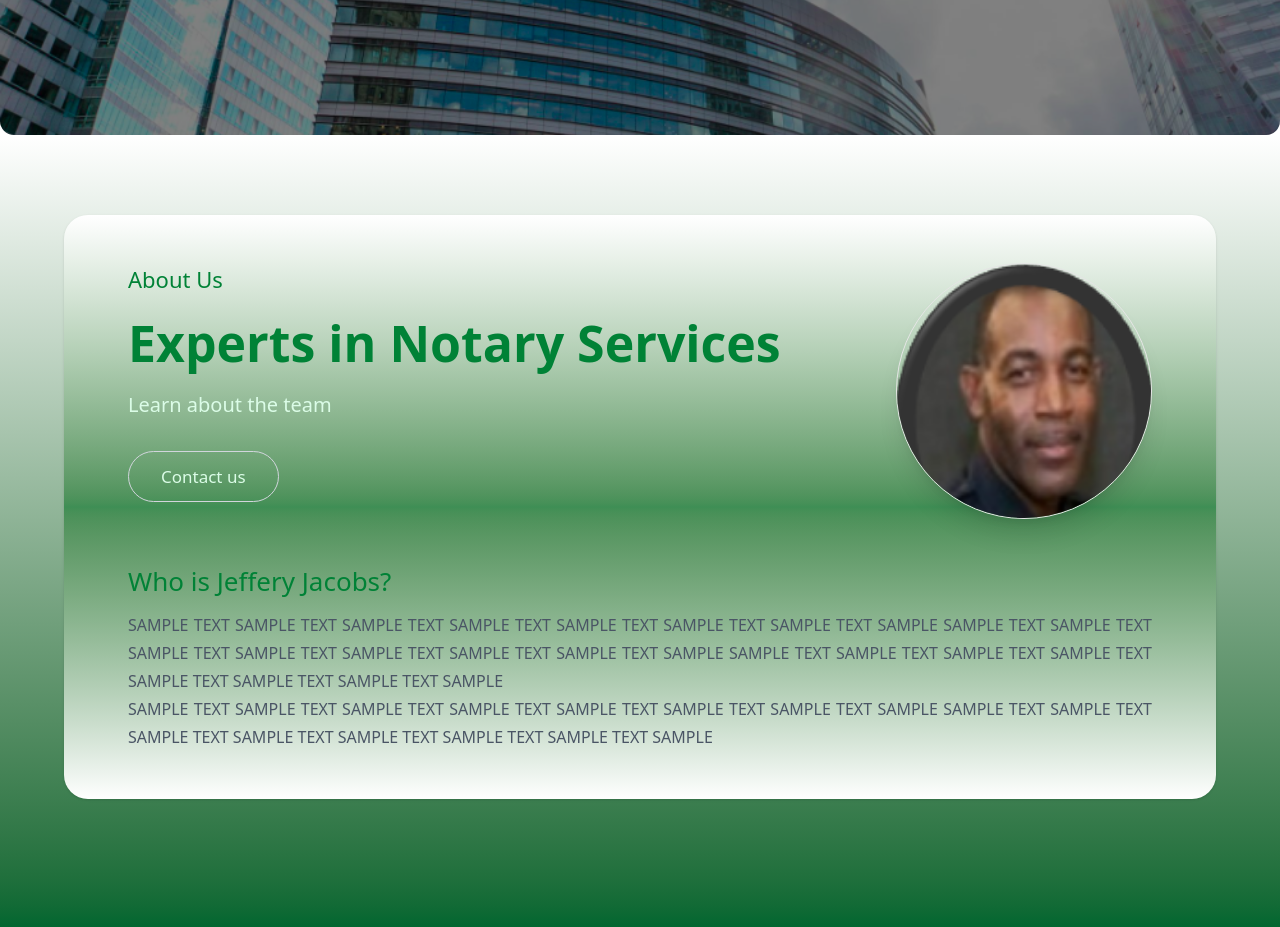
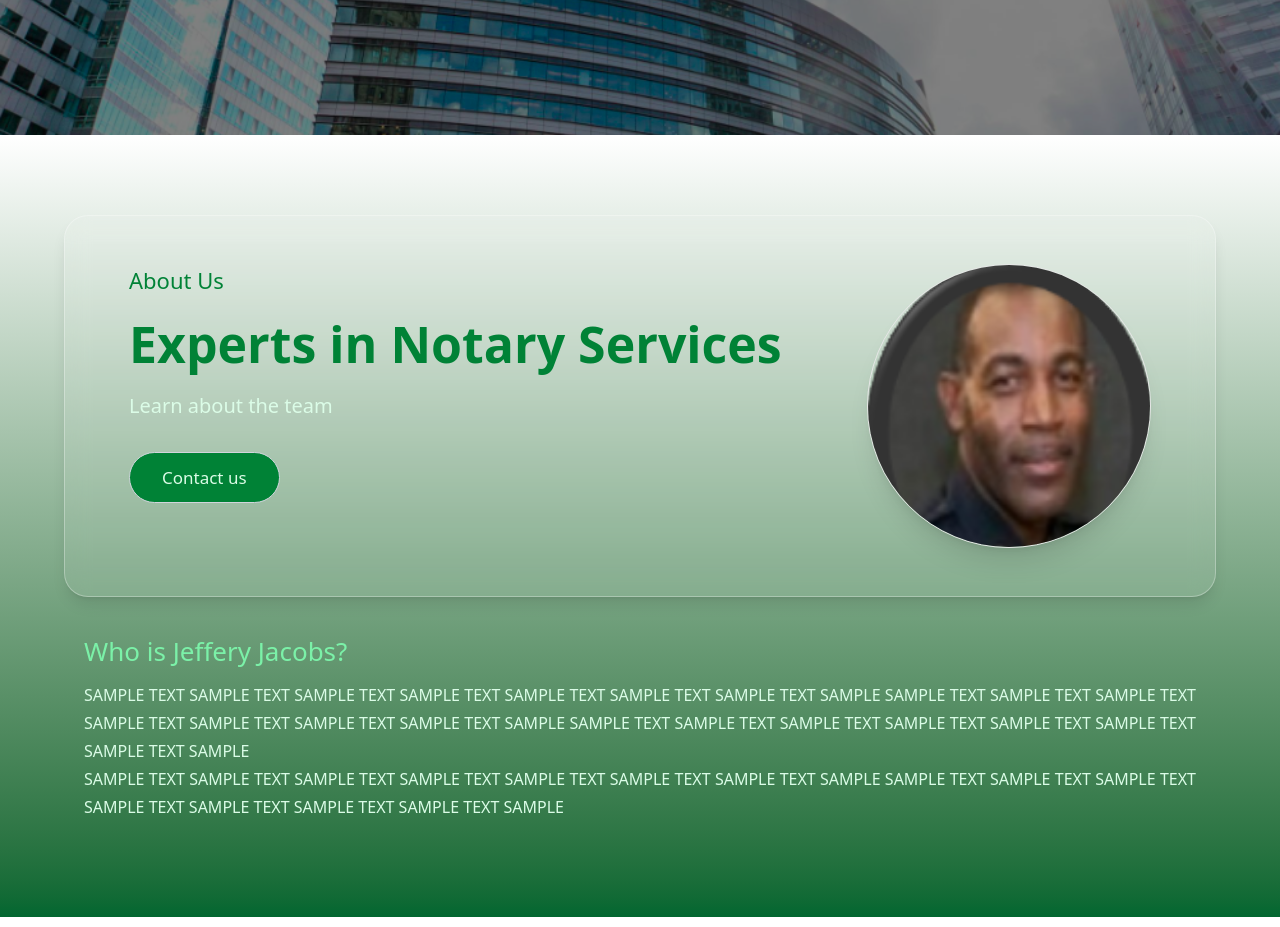
Before and after one commit to backbencherstudio/bigjake350-frontend, a Next.js app: page /about in a window 1280 px wide. Shown: the part 540-1467 px from the top of the page. Built offline with nearby package versions, Linux system fonts and the light colour scheme.

Commit message:
about page completed

```diff
--- a/app/about/page.tsx
+++ b/app/about/page.tsx
@@ -5,47 +5,22 @@ import BioHighlight from "@/components/about/BioHighlight";
 import BioImage from "@/components/about/BioImage";
 import HeroSection from "@/components/common/HeroSection";
 
-
-
 export default function AboutPage() {
   return (
     <div className="mx-auto font-sans">
-
-
-
       <HeroSection
         title="About - Notary Nexus & Apostille Services"
         imageUrl="/pictures/office-building.png"
       />
-
-      {/* <section className="flex flex-col justify-between mt-[70px] mx-[24px]">
-        <div className="flex flex-col md:flex-row justify-between  ">
-        <BioHighlight />
-        <BioImage />
+      <section className="bg-gradient-to-t from-green-800 to-white px-6 lg:px-16 py-12 mx-auto">
+        <div className="backdrop-blur-md bg-white/10 border border-white/30 rounded-3xl shadow-lg px-6 mt-8 mb-10 lg:px-16 py-12 mx-auto font-sans">
+          <div className="flex flex-col sm:flex-row justify-between items-center sm:items-start">
+            <BioHighlight />
+            <BioImage />
+          </div>
         </div>
         <BioDescription />
-      </section> */}
-
-
-
-      <section className="bg-gradient-to-t from-green-800  to-white px-6 lg:px-16 py-12   mx-auto">
-        <div className="bg-gradient-to-b from-white via-[#06742799] to-white px-6 mt-8 mb-20 lg:px-16 py-12   mx-auto font-sans rounded-3xl shadow-sm">
-          {/* Top row: highlight + image */}
-          <div className="  flex flex-col sm:flex-row  justify-between items-center sm:items-start">
-            {/* Bio Highlight */}
-            <BioHighlight />
-
-            {/* Bio Image */}
-            <BioImage />
-          </div>
-
-          {/* Bio Details Below */}
-          <BioDescription />
-
-        </div>
       </section>
-
-
     </div>
   );
 }
--- a/components/about/BioDescription.tsx
+++ b/components/about/BioDescription.tsx
@@ -1,7 +1,7 @@
 export default function BioDescription() {
   return (
-     <div className="w-full flex flex-col items-start   mt-12 text-gray-600 leading-7 text-justify     ">
-    <h3 className="text-[26px] text-green-700 mb-4">Who is Jeffery Jacobs?</h3>
+    <div className="w-full flex flex-col items-start  text-green-100 leading-7 text-justify  mb-12 px-5  ">
+      <h3 className="text-[26px] text-green-300 mb-4 ">Who is Jeffery Jacobs?</h3>
       <p>
         SAMPLE TEXT SAMPLE TEXT SAMPLE TEXT SAMPLE TEXT SAMPLE TEXT SAMPLE TEXT SAMPLE TEXT SAMPLE
         SAMPLE TEXT SAMPLE TEXT SAMPLE TEXT SAMPLE TEXT SAMPLE TEXT SAMPLE TEXT SAMPLE TEXT SAMPLE
--- a/components/about/BioHighlight.tsx
+++ b/components/about/BioHighlight.tsx
@@ -8,7 +8,7 @@ export default function BioHighlight() {
       <h3 className="text-xl text-green-100">Learn about the team</h3>
       <a
         href="/contact"
-        className="text-green-100 inline-block mt-4 rounded-full border border-gray-300 px-8 py-3 text-[17px] hover:bg-gray-200 hover:text-green-700 transition"
+        className="text-green-100 inline-block mt-4 rounded-full border border-gray-300 px-8 py-3 text-[17px] bg-green-700 hover:bg-gray-200 hover:text-green-00 transition"
       >
         Contact us
       </a>
--- a/components/about/BioImage.tsx
+++ b/components/about/BioImage.tsx
@@ -1,7 +1,7 @@
 import Image from "next/image";
 export default function BioImage() {
   return (
-    <div className="w-full md:max-w-1/4 aspect-square  border rounded-full shadow-xl  overflow-hidden  ">
+    <div className="w-full md:max-w-[284px] aspect-square  border rounded-full shadow-xl  overflow-hidden  ">
 
       <Image
         src="/pictures/bio-picture.png"
--- a/components/common/HeroSection.tsx
+++ b/components/common/HeroSection.tsx
@@ -5,7 +5,7 @@ interface HeroProps {
 
 export default function HeroSection({ title, imageUrl }: HeroProps) {
   return (
-    <section className="relative h-[300px] sm:h-[400px] lg:h-[500px] w-full rounded-xl overflow-hidden">
+    <section className="relative h-[300px] sm:h-[400px] lg:h-[500px] w-full  overflow-hidden">
       {/* Background image */}
       <div
         className="absolute inset-0 bg-cover bg-center"
```
Lines whose indentation alone changed are shown as unchanged.
